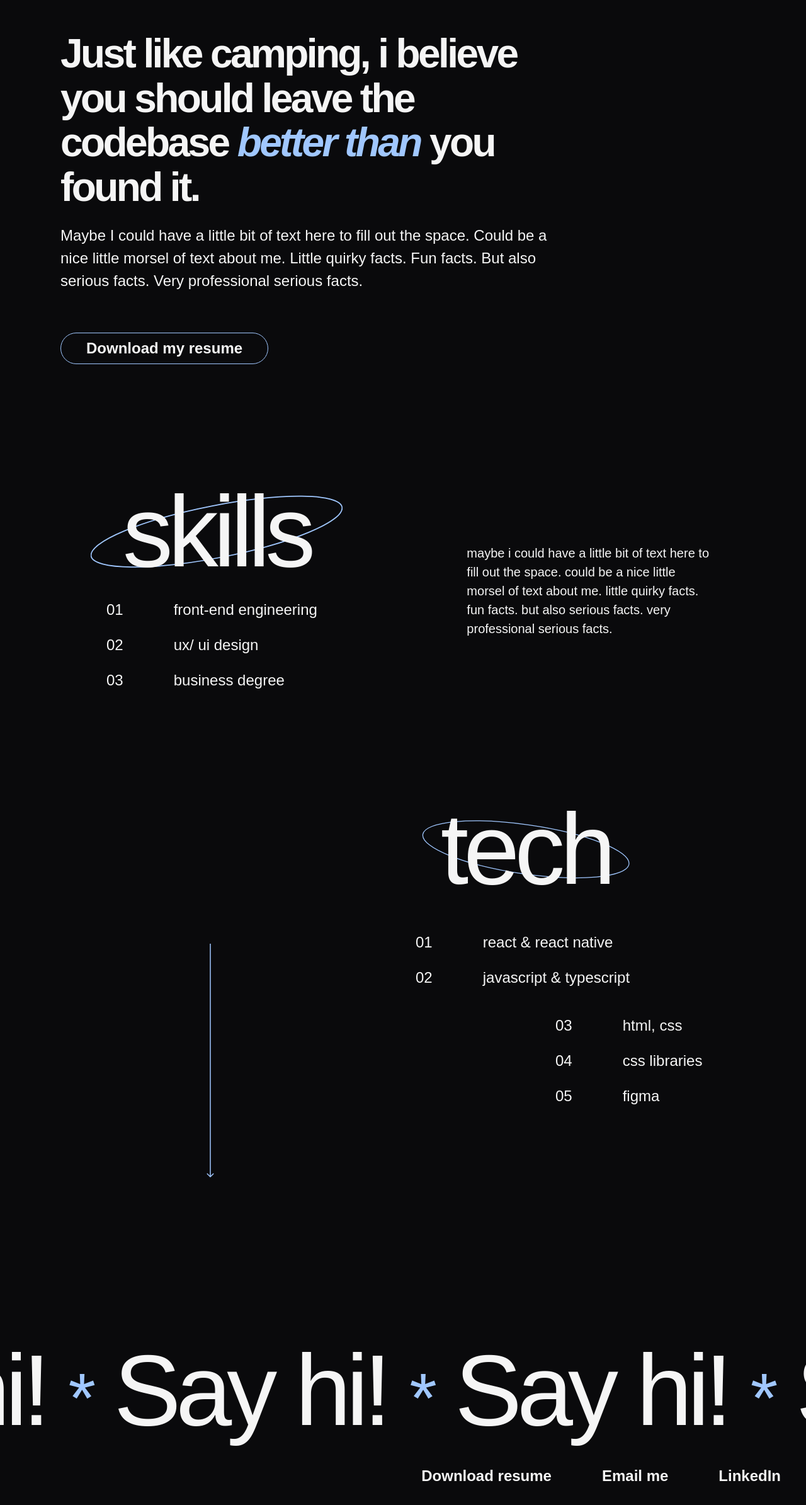
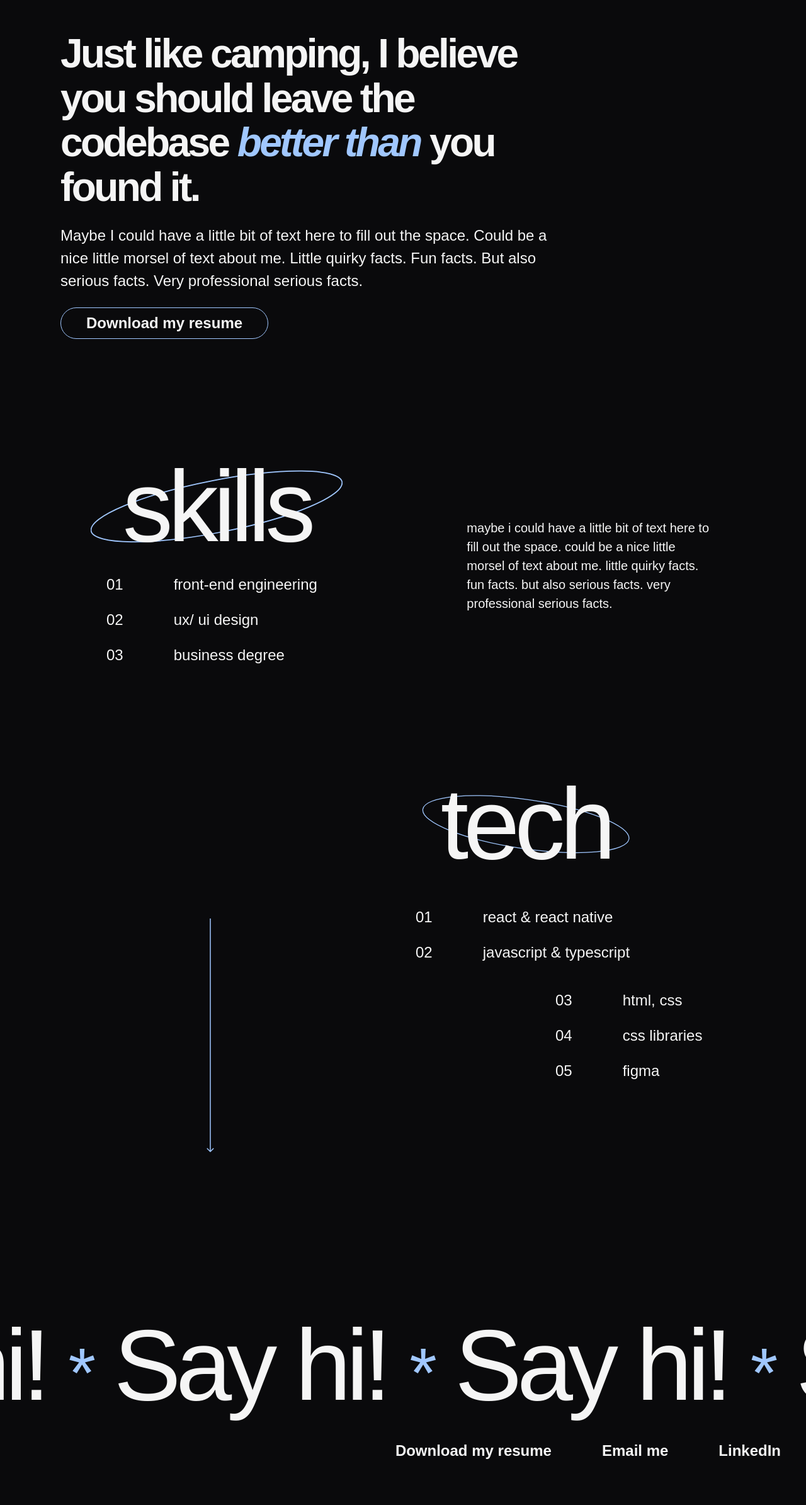
Before and after one commit to mjoyal/portfolio, a React (Create React App) app: page / in a window 1280 px wide. Shown: the part 3198-5587 px from the top of the page at 63% size. After the commit the page ends 5561 px from the top, so only its background shows below. Built offline with nearby package versions, Linux system fonts and the light colour scheme; a web font is replaced by a local one.

Commit message:
update some copy

```diff
--- a/src/components/EmailMeButton/index.tsx
+++ b/src/components/EmailMeButton/index.tsx
@@ -27,7 +27,7 @@ const EmailMeButton = (props: IEmailMeButtonProps) => {
         {isShortText ? "Email" : "Email me"}
       </Button>
       <Toast
-        message="Email copied to clipboard"
+        message="Email copied — paste away!"
         isOpen={isOpen}
         handleClose={() => setIsOpen(false)}
       />
--- a/src/components/Footer/index.tsx
+++ b/src/components/Footer/index.tsx
@@ -80,7 +80,7 @@ const Footer = () => {
       {!isMobile && (
         <Stack direction={"row"}>
           <Button isTextButton onClick={() => alert("not implemented")}>
-            {isBelowMedium ? "Resume" : "Download resume"}
+            {isBelowMedium ? "Resume" : "Download my resume"}
           </Button>
 
           <EmailMeButton isTextButton isShortText={isBelowMedium} />
--- a/src/components/NavBar/index.tsx
+++ b/src/components/NavBar/index.tsx
@@ -83,7 +83,7 @@ const NavBar = () => {
         </button>
       </Stack>
       <Toast
-        message={"Email copied to clipboard"}
+        message="Email copied — paste away!"
         isOpen={isOpen}
         handleClose={() => setIsOpen(false)}
       />
--- a/src/pages/Home/components/SkillsSection/index.tsx
+++ b/src/pages/Home/components/SkillsSection/index.tsx
@@ -35,10 +35,6 @@ const Spacer = styled.div`
   height: 40px;
 `;
 
-const SmallSpacer = styled.div`
-  height: 16px;
-`;
-
 const StyledEmphasis = styled.em`
   color: ${({ theme }) => (theme as any).palette.text.secondary};
 `;
@@ -60,7 +56,7 @@ const SkillsSection = () => {
         // bgcolor="blue"
       >
         <h3>
-          Just like camping, i believe you should leave the codebase
+          Just like camping, I believe you should leave the codebase
           <StyledEmphasis> better than</StyledEmphasis> you found it.
         </h3>
         <h6>
@@ -69,7 +65,6 @@ const SkillsSection = () => {
           Fun facts. But also serious facts. Very professional serious facts.
         </h6>
 
-        <SmallSpacer />
         <Button onClick={() => alert("not implemented")}>
           Download my resume
         </Button>
```
